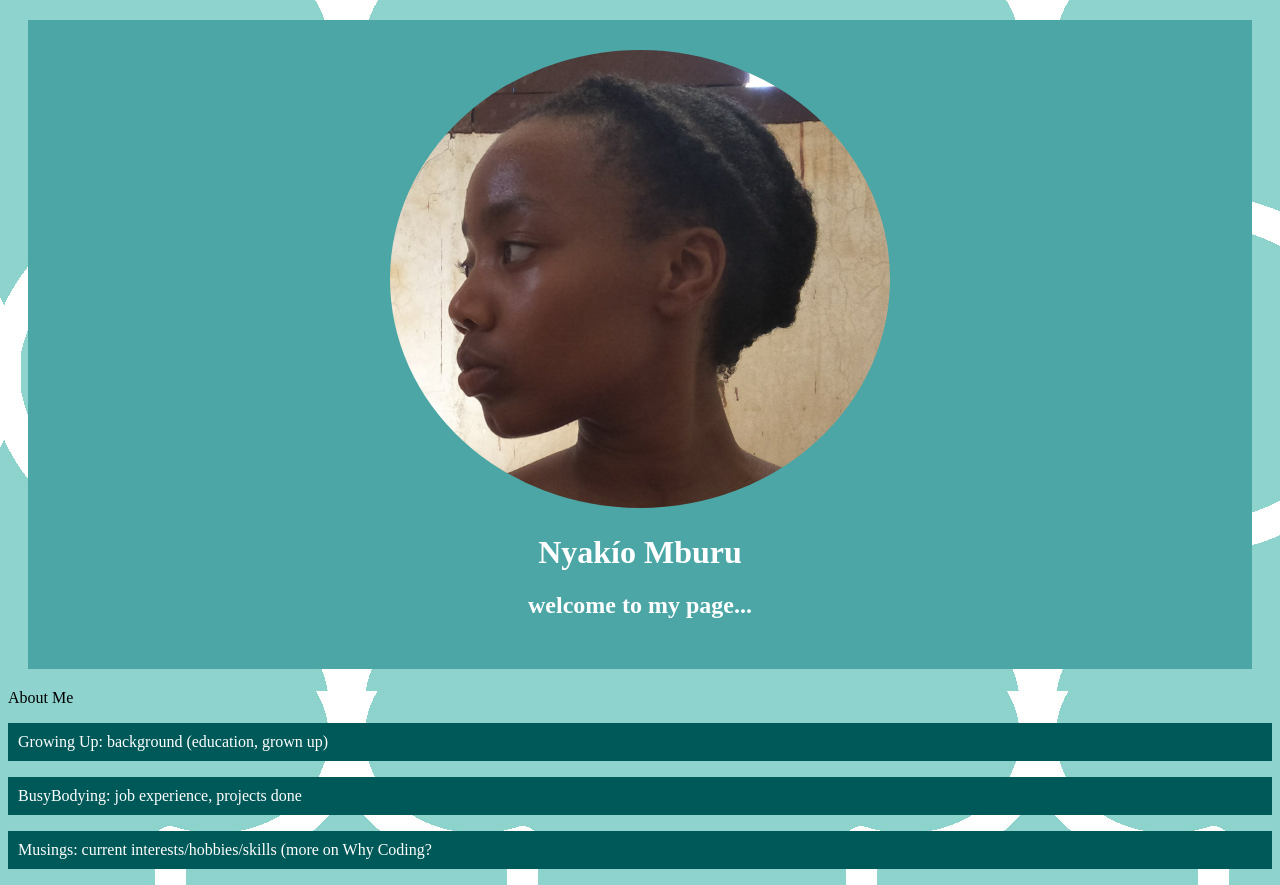
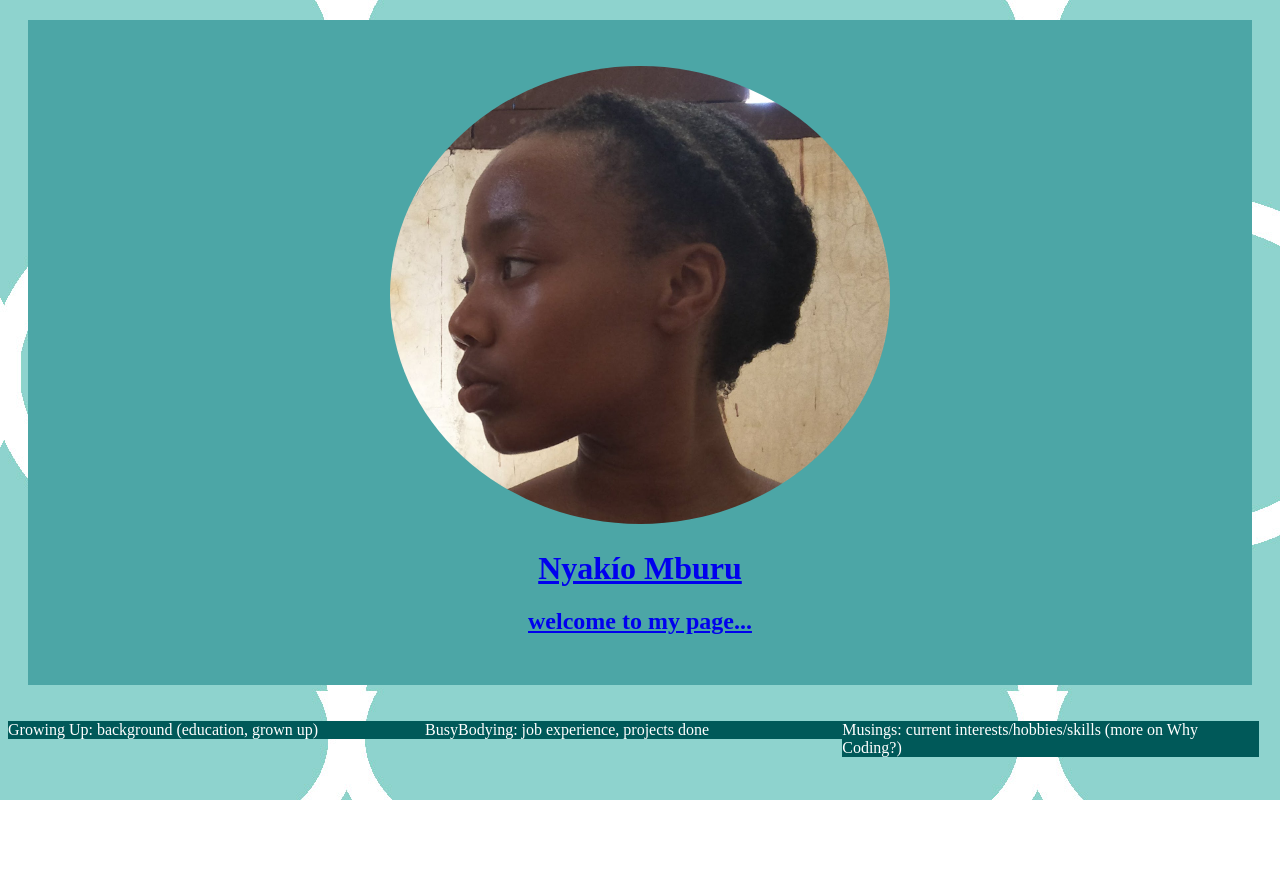
Before and after one commit to Nya-KE/Portfeuille, a plain HTML site: page index.html in a window 1280 px wide. Shown: the top 885 px of the page. After the commit the page ends 800 px from the top, so only its background shows below. Drawn offline with Linux system fonts and the light colour scheme.

```diff
--- a/css/styles.css
+++ b/css/styles.css
@@ -2,26 +2,34 @@
   background-color: #4CA6A6;
   color: white;
   margin: 20px;
-  padding: 30px
+  padding: 30px;
+  position:relative;
 }
 
 body {
   background-image: url(../images/Background.jpg);
+  min-width: 624px;
+}
 
+div. columns{
+  justify-content: center;
 }
-.column {
-  width: 350px;
 
-  background-color: maroon;
+div.columns p {
+  width: 33%;
+  float:left;
+  background-color: #005959;
+  color: white;
+  justify-content:space-around;
+  border-color: white;
+
 }
 
 img {
   border-radius:50%;
   max-width: 500px;
+}
+
+p {
 
 }
-p {
-  background-color: #005959;
-  color: white;
-  padding: 10px;
-}
--- a/index.html
+++ b/index.html
@@ -8,17 +8,21 @@
   <body>
     <div class="topbar">
         <center>
-          <img src="images/nyakiohead.jpg" alt="Nyakio Portrait" href=raw-cv.html>
+          <p> <a href="raw-cv.html">
+          <img src="images/nyakiohead.jpg" alt="Nyakio Portrait">
+           </p>
           <h1>Nyakío Mburu</h1>
           <h2 id="tagline" >welcome to <span class= about-me >my page</span>...</h2>
         </center>
     </div>
-    About Me
     <div class="columns">
       <p>Growing Up: background (education, grown up)</p>
       <p>BusyBodying: job experience, projects done</p>
       <p>Musings: current interests/hobbies/skills
-        (more on Why Coding?</p>
+        (more on Why Coding?)</p>
+    </div>
+  </div>
+
       <p></p>
       <p></p>
 
```
